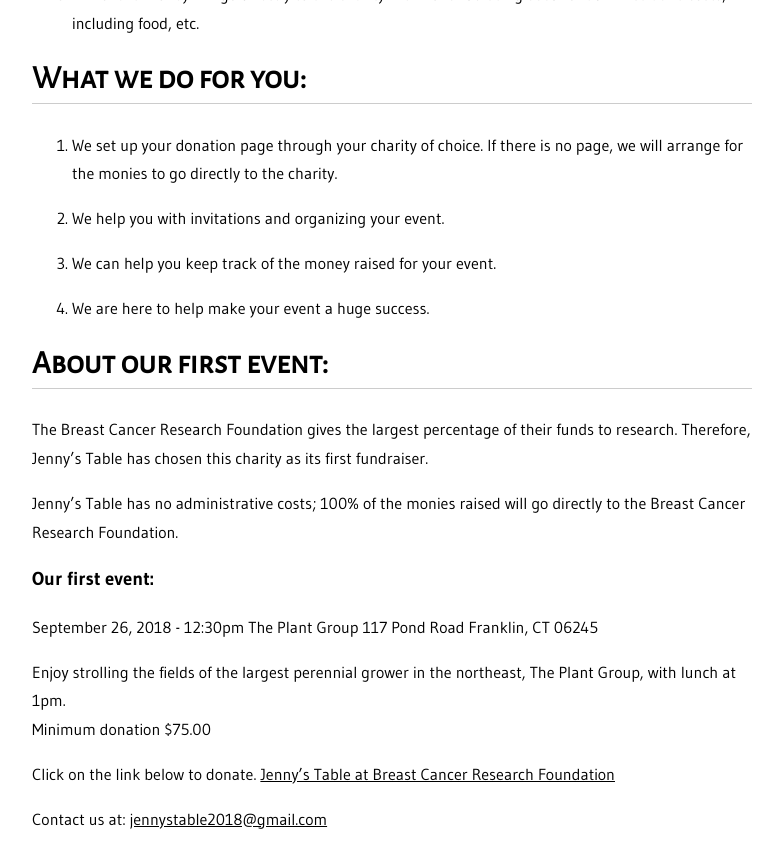
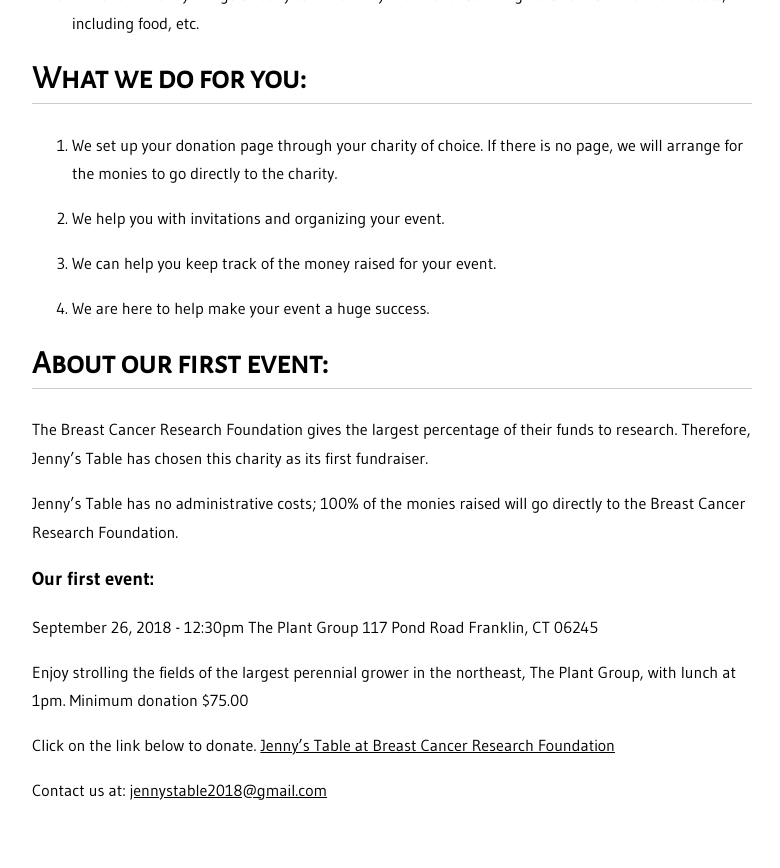
Before and after one commit to jennystable/website, a Jekyll site: the page built from index.markdown, in a window 1280 px wide and 900 px high, scrolled down 1281 px. Shown: the top 868 px of the window, without its empty margins (248-1028 px from the left). Built offline with Jekyll 4.4.1, drawn with Linux system fonts in a browser that asks for light colours.

```diff
--- a/index.markdown
+++ b/index.markdown
@@ -53,8 +53,7 @@ The Plant Group
 117 Pond Road
 Franklin, CT 06245
 
-Enjoy strolling the fields of the largest perennial grower in the northeast, The Plant Group, with lunch at 1pm.\
-Minimum donation $75.00
+Enjoy strolling the fields of the largest perennial grower in the northeast, The Plant Group, with lunch at 1pm.  Minimum donation $75.00
 
 Click on the link below to donate.
 [Jenny's Table at Breast Cancer Research Foundation](https://give.bcrf.org/fundraiser/1550582)
```
